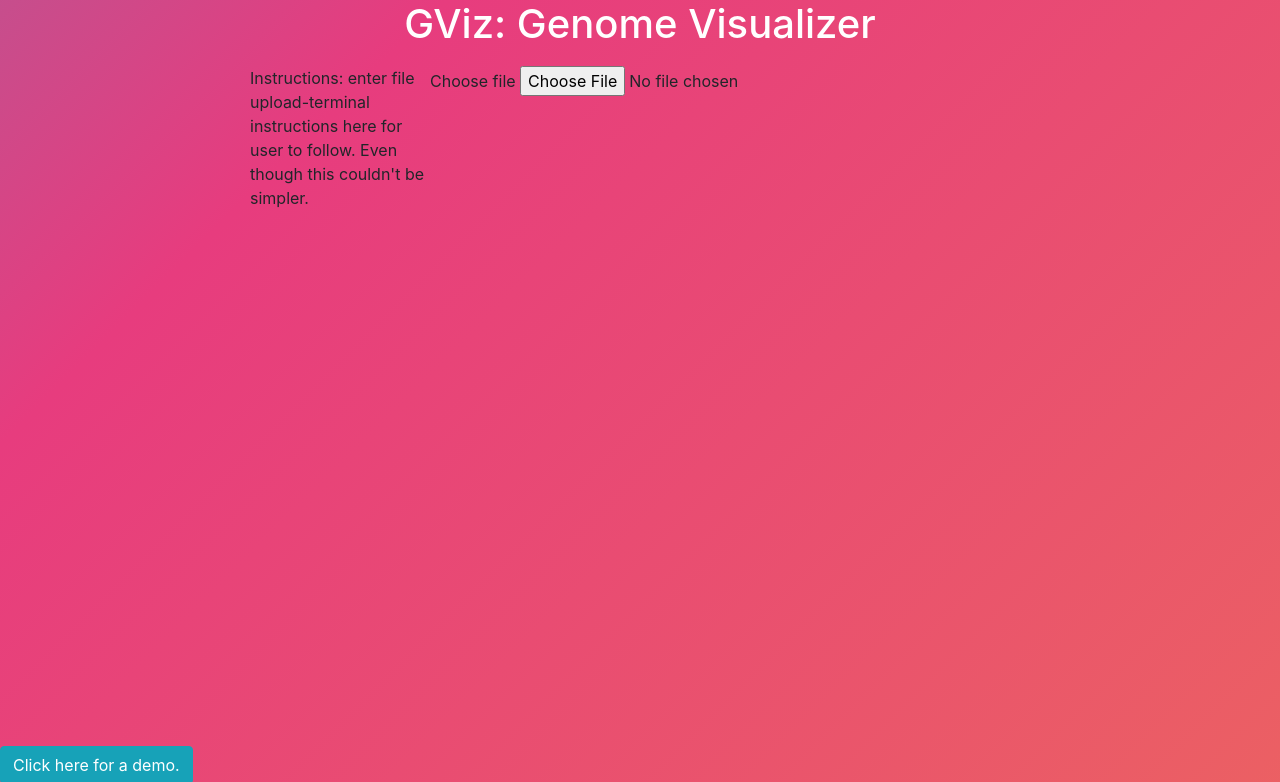
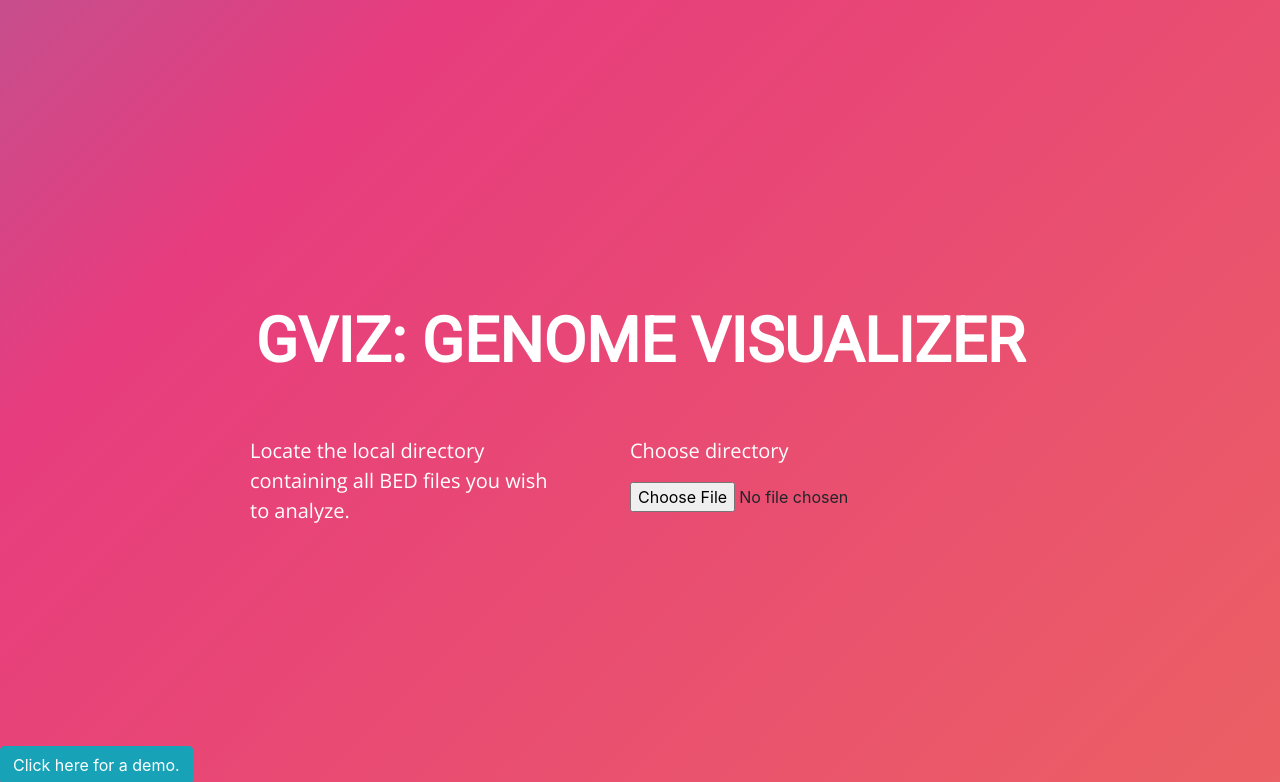
Before and after one commit to forensx/GViz, a Flask app: page / in a window 1280 px wide. Shown: the top 782 px of the page. Run offline with Flask 2, Linux system fonts and the light colour scheme; some libraries are stand-ins or nearby versions.

Commit message:
Front end edits for landing page
Front end edits for landing page

```diff
--- a/gviz/app.py
+++ b/gviz/app.py
@@ -1,4 +1,4 @@
-from flask import Flask, render_template
+from flask import Flask, render_template, request
 app = Flask(__name__)
 
 @app.route('/')
--- a/gviz/static/styles/index.css
+++ b/gviz/static/styles/index.css
@@ -53,8 +53,17 @@ body {
 }
 
 #header {
-    color: white;
-    text-align: center;
+	color: white;
+	padding-top: 38%;
+	padding-bottom: 5%;
+	text-align: center;
+}
+
+#header h1 {
+	font-size: 62px;
+	font-family: 'Roboto', sans-serif;
+	font-weight: bold;
+	text-transform: uppercase;
 }
 
 #content {
@@ -62,22 +71,31 @@ body {
 }
 
 #file-upload-header {
-    width: 180px;
-    float: left;
+    width: 300px;
+	float: left;
+}
+
+#file-upload-header p{
+	font-family: 'Open Sans', sans-serif;
+	color: white;
+	font-size: 20px;
 }
 
 #upload-terminal {
-    width: 600px;
-    float: right;
+    width: 400px;
+	float: right;
+}
+
+#upload-terminal p {
+	font-family: 'Open Sans', sans-serif;
+	color: white;
+	font-size: 20px;
 }
 
 #footer {
     clear: all;
     position:absolute;
-    bottom:0;
+	bottom:0;
+	margin-left: auto;
+	margin-right: 0;
  }
-
-#demo-link {
-    margin-left:auto;
-    margin-right:0;
-}
--- a/gviz/templates/index.html
+++ b/gviz/templates/index.html
@@ -1,7 +1,8 @@
 <!doctype html>
 <html>
     <link rel= "stylesheet" type= "text/css" href= "{{ url_for('static',filename='styles/index.css') }}">
-    <link rel="stylesheet" href="https://stackpath.bootstrapcdn.com/bootstrap/4.3.1/css/bootstrap.min.css" integrity="sha384-ggOyR0iXCbMQv3Xipma34MD+dH/1fQ784/j6cY/iJTQUOhcWr7x9JvoRxT2MZw1T" crossorigin="anonymous">
+    <link rel="stylesheet" href="https://stackpath.bootstrapcdn.com/bootstrap/4.3.1/css/bootstrap.min.css" integrity="sha384-ggOyR0iXCbMQv3Xipma34MD+dH/1fQ784/j6cY/iJTQUOhcWr7x9JvoRxT2MZw1T" crossorigin="anonymous"><link href="https://fonts.googleapis.com/css?family=Open+Sans&display=swap" rel="stylesheet">
+    <link href="https://fonts.googleapis.com/css?family=Open+Sans|Roboto&display=swap" rel="stylesheet">
     <head>
         <title>GViz: Genome Visualizer</title>
     </head>
@@ -13,13 +14,12 @@
            <div id = 'content'>
                 <div id = 'file-upload-header'>
                         <p>
-                            Instructions: enter file upload-terminal
-                            instructions here for user to follow. Even though
-                            this couldn't be simpler.
+                            Locate the local directory containing all BED files
+                            you wish to analyze.
                         </p>
                    </div>
-                <div id = 'upload-terminal btn btn-primary btn-sm float-left'>
-                    <span>Choose file</span>
+                <div id = 'upload-terminal'>
+                    <p>Choose directory</p>
                     <input type="file" webkitdirectory mozdirectory/>
                 </div>
                </div>
```
Also changed, not shown: 2 other files.
